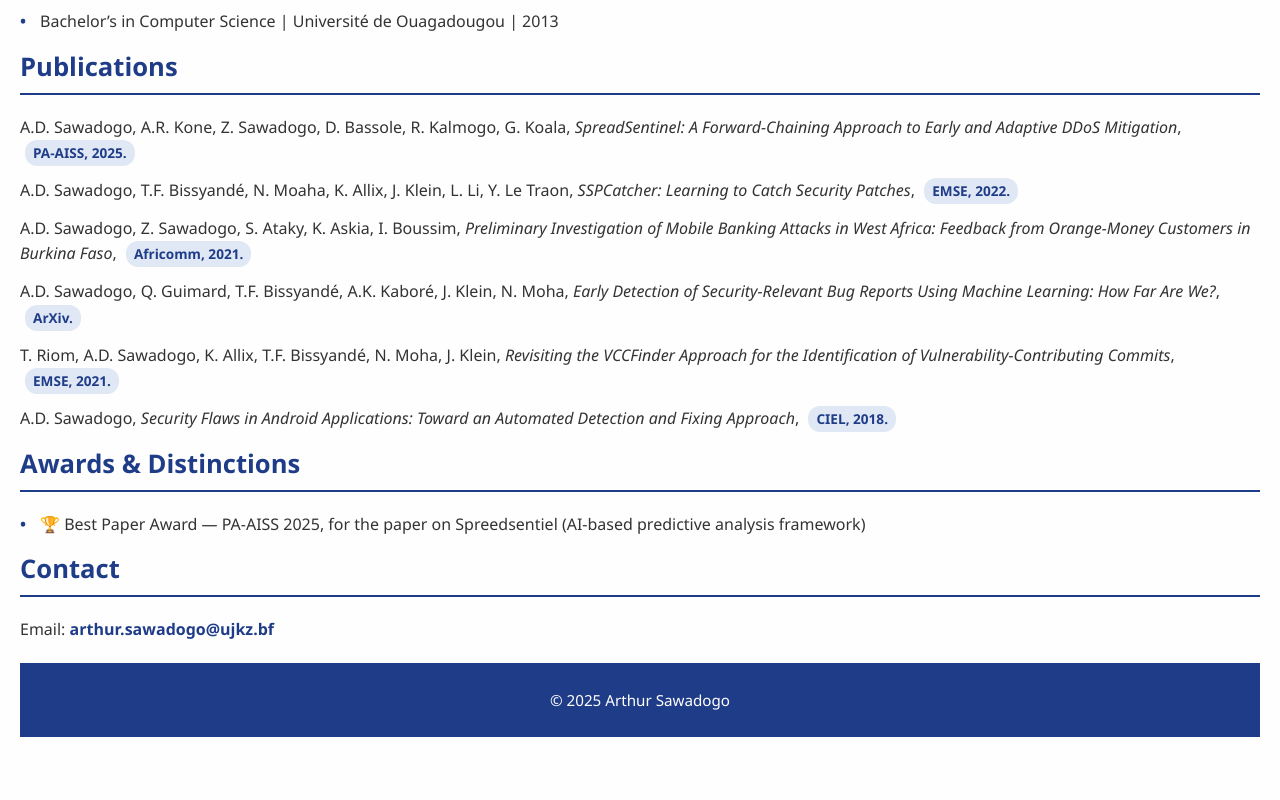
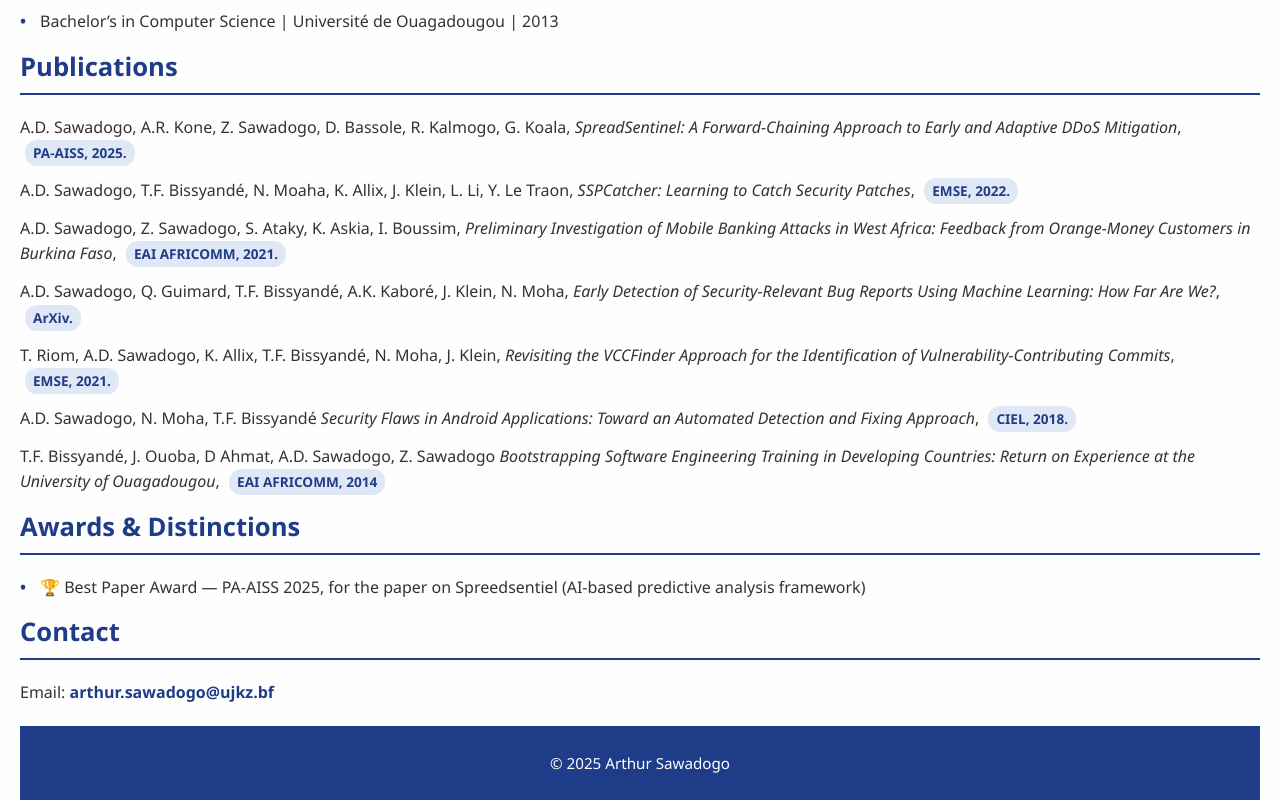
Before and after one commit to DelwendeSawadogo/Arthursawadogo.github.io, a plain HTML site: page index.html in a window 1280 px wide. Shown: the part 2069-2869 px from the top of the page. Before the commit the page ends 2806 px from the top, so only its background shows below. Drawn offline with Linux system fonts and the light colour scheme.

Commit message:
Update index.html

```diff
--- a/index.html
+++ b/index.html
@@ -110,13 +110,16 @@
     <li>A.D. Sawadogo, T.F. Bissyandé, N. Moaha, K. Allix, J. Klein, L. Li, Y. Le Traon,
       <em>SSPCatcher: Learning to Catch Security Patches</em>, <span class="badge">EMSE, 2022.</span></li>
     <li>A.D. Sawadogo, Z. Sawadogo, S. Ataky, K. Askia, I. Boussim,
-      <em>Preliminary Investigation of Mobile Banking Attacks in West Africa: Feedback from Orange-Money Customers in Burkina Faso</em>, <span class="badge">Africomm, 2021.</span></li>
+      <em>Preliminary Investigation of Mobile Banking Attacks in West Africa: Feedback from Orange-Money Customers in Burkina Faso</em>, <span class="badge">EAI AFRICOMM, 2021.</span></li>
     <li>A.D. Sawadogo, Q. Guimard, T.F. Bissyandé, A.K. Kaboré, J. Klein, N. Moha,
       <em>Early Detection of Security-Relevant Bug Reports Using Machine Learning: How Far Are We?</em>, <span class="badge">ArXiv.</span></li>
     <li>T. Riom, A.D. Sawadogo, K. Allix, T.F. Bissyandé, N. Moha, J. Klein,
       <em>Revisiting the VCCFinder Approach for the Identification of Vulnerability-Contributing Commits</em>,<span class="badge"> EMSE, 2021.</span></li>
-    <li>A.D. Sawadogo,
+    <li>A.D. Sawadogo, N. Moha, T.F. Bissyandé
       <em>Security Flaws in Android Applications: Toward an Automated Detection and Fixing Approach</em>, <span class="badge">CIEL, 2018.</span></li>
+      <li>T.F. Bissyandé, J. Ouoba, D Ahmat, A.D. Sawadogo, Z. Sawadogo
+      <em>Bootstrapping Software Engineering Training in Developing Countries: Return on Experience at the University of Ouagadougou</em>,
+      <span class="badge">EAI AFRICOMM, 2014</span></li>
   </ul>
 </section>
 <section id="Award">
```
